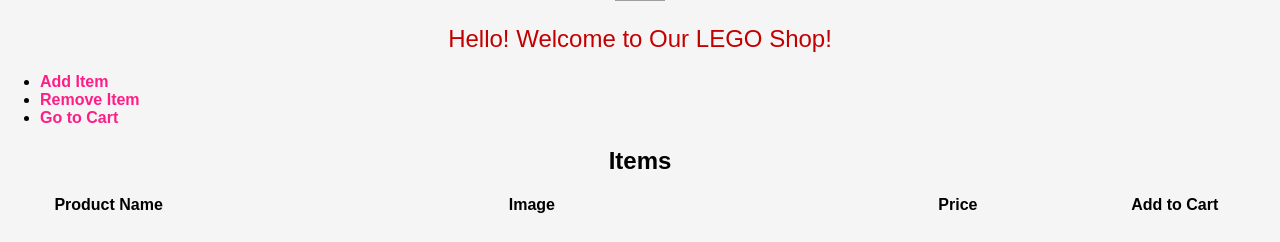
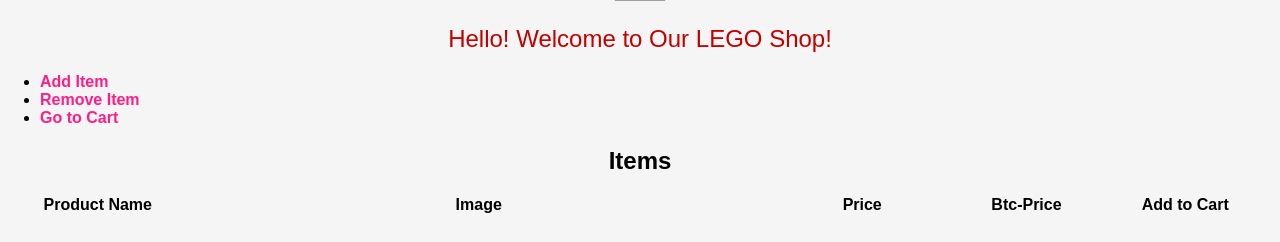
Before and after one commit to zakiye-zand/AP-Project-2, a Python web app: template templates/home.html in a window 1280 px wide. Shown: the part 69-311 px from the top of the page. Run offline with Jinja, Linux system fonts and the light colour scheme; the template is opened without the code that fills it: most values are stand-ins (such as "Sample title", 1, 10 or a date in 2020); grey boxes are pictures that could not be loaded.

Commit message:
Update home.html

```diff
--- a/templates/home.html
+++ b/templates/home.html
@@ -30,6 +30,7 @@
                         <th>Product Name</th>
                         <th>Image</th>
                         <th>Price</th>
+                        <th>Btc-Price</th>
                         <th>Add to Cart</th>
                     </tr>
                 </thead>
@@ -39,6 +40,7 @@
                         <td>{{row[0]}}</td>
                         <td><img src="{{row[2]}}" alt="item" height="240px" width="300px" /></td>
                         <td>${{row[1]}}</td>
+                        <td>{{btcPrice[loop.index0]}}</td>
                         <td><a href="/addToCart?productId={{row[0]}}">Add to Cart</a></td>
                     </tr>
                     {% endfor %}
```
